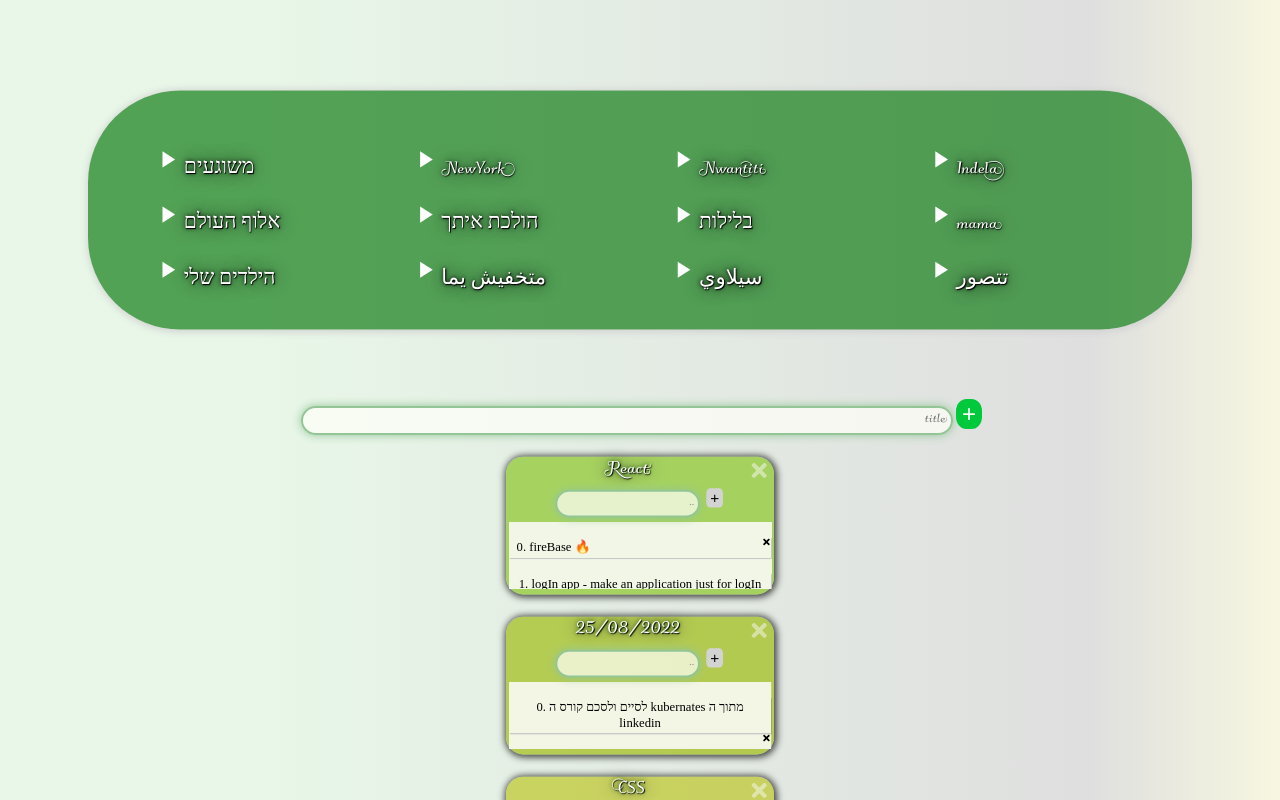
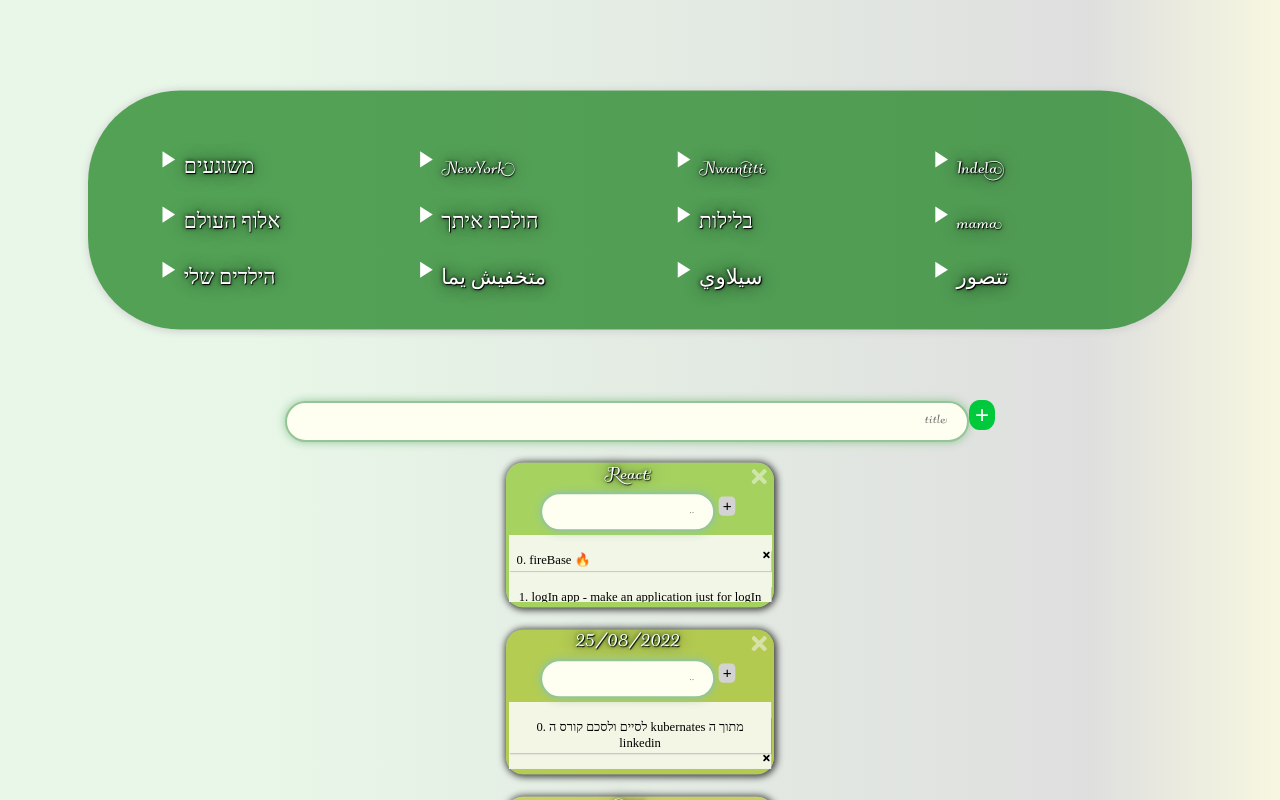
Before and after one commit to rehamAbass/toDo-version4-2025, a React (Create React App) app: page / in a window 1280 px wide. Shown: the top 800 px of the page. Built offline with nearby package versions, Linux system fonts and the light colour scheme; data requests are answered from the project's data file; a web font is replaced by a local one.

Commit message:
Update input.css

```diff
--- a/src/components/input.css
+++ b/src/components/input.css
@@ -1,5 +1,8 @@
+
+
+
 input {
-  color: black;
+/*   color: black;
   padding: 4px;
   font-size: normal;
   font-family: cursive;
@@ -13,7 +16,24 @@ input {
   background-color: rgba(255, 255, 249, 0.712);
   text-justify: newspaper;
   width: fit-content;
-  height: 15px;
+  font-family: "Aref Ruqaa", Arial;
+  height: 15px; */
+
+    margin:2px 0px;
+    width: 50% !important;
+    padding: 10px 20px;
+    border-radius: 30px;
+    font-size: medium;
+    font-family: cursive;
+    outline: none;
+    border: 2px solid #93c597;
+    box-shadow: 0 0 10px #93c597;
+    direction: rtl;
+    background-color: #fefff0;
+    color: #000000;
+    transition: 0.3s;
+    height : 17px;
+
 }
 
 input:hover {
```
